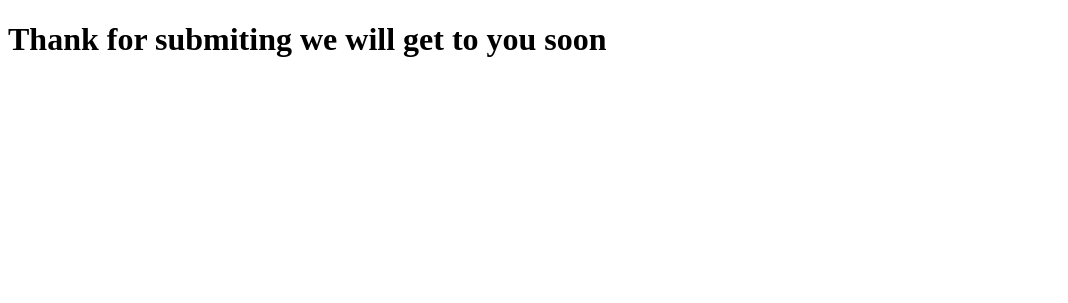
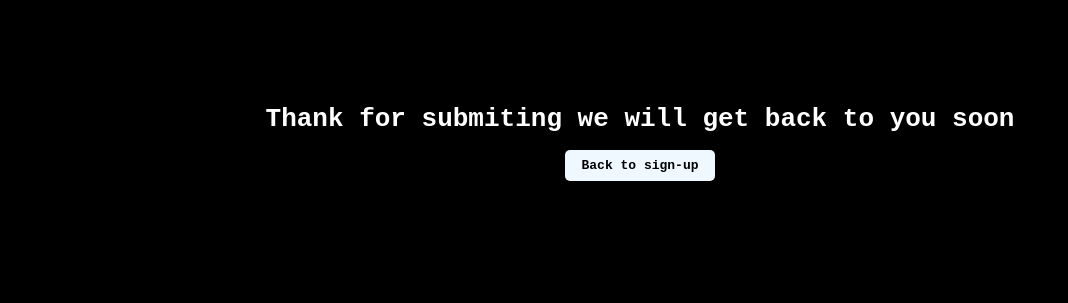
Before and after one commit to okputu-e/responsive-nav, a plain HTML site: page success.html in a window 1280 px wide. Shown: the whole page, without its empty margins (0-1068 px from the left). Drawn offline with Linux system fonts and the light colour scheme.

Commit message:
fix z-index bug

```diff
--- a/index.css
+++ b/index.css
@@ -14,6 +14,26 @@ body {
   font-family: monospace;
   background: black;
   color: white;
+}
+
+div.success-container {
+  height: 300px;
+  display: flex;
+  flex-direction: column;
+  justify-content: center;
+  align-items: center;
+  text-align: center;
+  margin: 0 1rem;
+}
+
+div.success-container a {
+  display: block;
+  margin: 1rem 0;
+  padding: 0.5rem 1rem;
+  border-radius: 5px;
+  background-color: aliceblue;
+  color: black;
+  font-weight: 900;
 }
 
 .noscroll {
@@ -62,7 +82,7 @@ div.menu .menu-icon {
   position: relative;
   padding: 26px 0;
   cursor: pointer;
-  z-index: 10;
+  z-index: 300;
 }
 
 div.menu .menu-icon small.menu-icon-line {
@@ -130,6 +150,19 @@ span.error {
   border-radius: 0 0 5px 5px;
   box-sizing: border-box;
 }
+.password-container {
+  position: relative;
+  z-index: 0;
+}
+
+i.far {
+  z-index: 0;
+  position: absolute;
+  right: 1rem;
+  top: 2.7rem;
+  color: rgb(255, 0, 0);
+  cursor: pointer;
+}
 
 @media screen and (max-width: 600px) {
   /* menu btn & icon */
@@ -149,10 +182,10 @@ span.error {
     width: 100%;
     height: 100%;
     background-color: rgb(73, 72, 72);
+    z-index: 200;
   }
 
   div.menu .mobile-menu {
-    z-index: 200;
     position: absolute;
     top: 10rem;
     left: 0;
@@ -184,15 +217,3 @@ span.error {
     color: white;
   }
 }
-
-.password-container {
-  position: relative;
-}
-
-i.far {
-  position: absolute;
-  right: 1rem;
-  top: 2.7rem;
-  color: rgb(255, 0, 0);
-  cursor: pointer;
-}
--- a/success.html
+++ b/success.html
@@ -4,9 +4,13 @@
     <meta charset="UTF-8" />
     <meta http-equiv="X-UA-Compatible" content="IE=edge" />
     <meta name="viewport" content="width=device-width, initial-scale=1.0" />
+    <link rel="stylesheet" href="index.css" />
     <title>success</title>
   </head>
   <body>
-    <h1>Thank for submiting we will get to you soon</h1>
+    <div class="success-container">
+      <h1>Thank for submiting we will get back to you soon</h1>
+      <a href="index.html">Back to sign-up</a>
+    </div>
   </body>
 </html>
```
